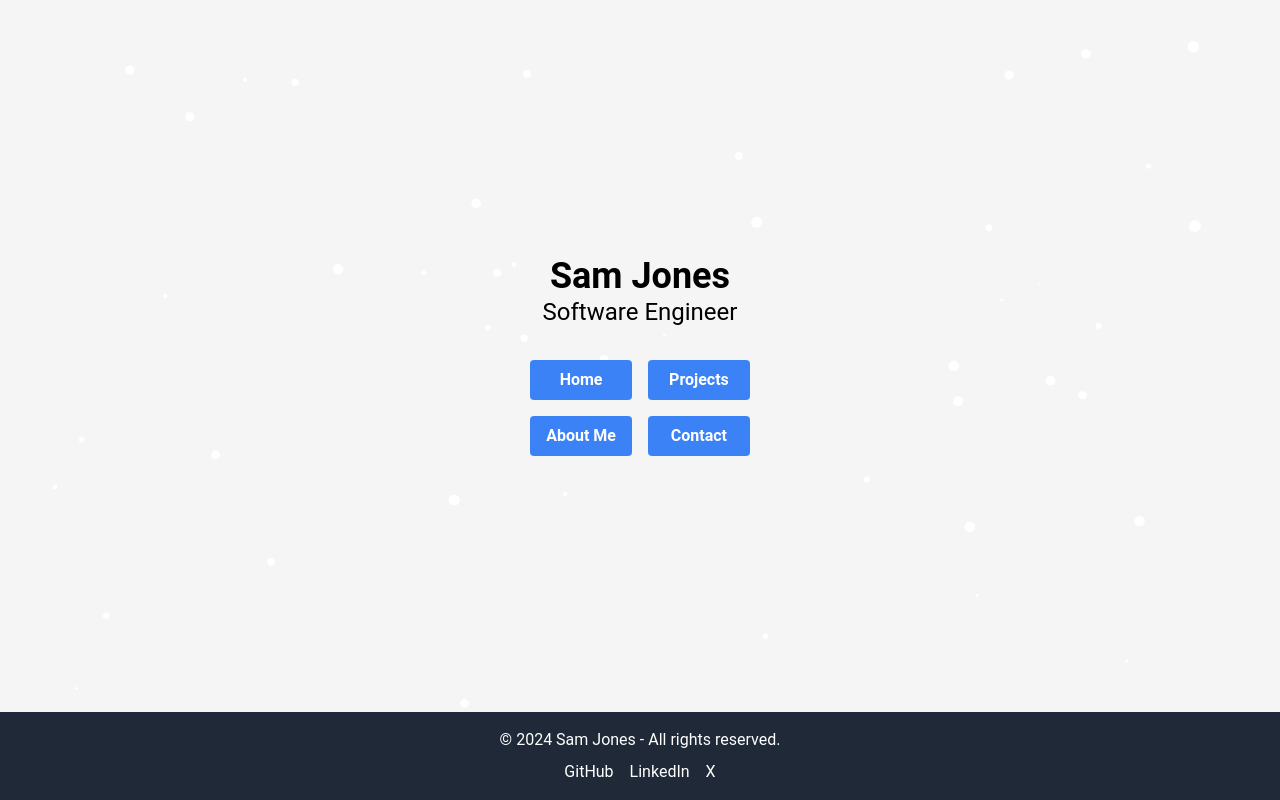
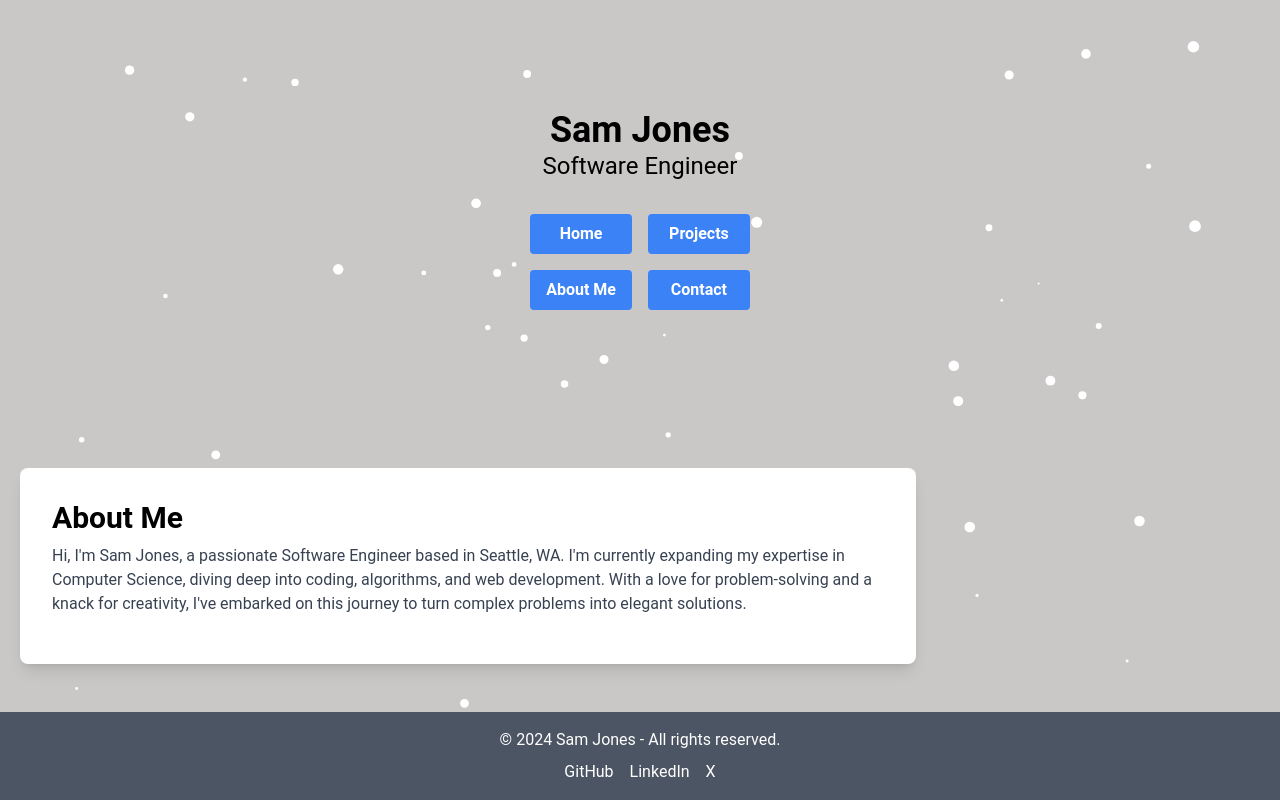
Before and after one commit to ParticularSpace/jonesPortfolio, a React (Create React App) app: page / in a window 1280 px wide. Built offline with nearby package versions, Linux system fonts and the light colour scheme.

Commit message:
added an about me component

```diff
--- /dev/null
+++ b/src/components/AboutMe.js
@@ -0,0 +1,12 @@
+function AboutMe() {
+    return (
+      <div className="max-w-4xl mx-5 my-12 p-8 bg-white shadow-lg rounded-lg">
+        <h2 className="text-3xl font-bold mb-2">About Me</h2>
+        <p className="text-gray-700 mb-4">
+          Hi, I'm Sam Jones, a passionate Software Engineer based in Seattle, WA. I'm currently expanding my expertise in Computer Science, diving deep into coding, algorithms, and web development. With a love for problem-solving and a knack for creativity, I've embarked on this journey to turn complex problems into elegant solutions.
+        </p>
+      </div>
+    );
+  }
+
+  export default AboutMe;
--- a/src/components/Footer.js
+++ b/src/components/Footer.js
@@ -2,7 +2,7 @@ function Footer() {
   const year = new Date().getFullYear();
 
   return (
-    <footer className="bg-gray-800 text-white text-center p-4">
+    <footer className="bg-gray-600 text-white text-center p-4">
       <p>© {year} Sam Jones - All rights reserved.</p>
       <div className="flex justify-center space-x-4 mt-2">
         <a
--- a/src/index.css
+++ b/src/index.css
@@ -7,6 +7,6 @@ body {
   margin: 0;
   padding: 0;
   font-family: 'Roboto', sans-serif;
-  background-color: #f5f5f5;
+  background-color: rgb(202, 199, 199);
 
 }
--- a/src/pages/Home.js
+++ b/src/pages/Home.js
@@ -1,10 +1,9 @@
 import Footer from "../components/Footer";
 import ParticleSwirl from "../components/ParticleSwirl";
+import AboutMe from "../components/AboutMe";
 
-function Home(){
-
-
-    return(
+function Home() {
+  return (
     <div className="flex flex-col min-h-screen">
       <ParticleSwirl />
       <div className="flex-grow flex flex-col justify-center items-center">
@@ -14,16 +13,27 @@ function Home(){
         </div>
 
         <div className="grid grid-cols-2 gap-4 mt-8">
-                <button className="bg-blue-500 hover:bg-blue-700 text-white font-bold py-2 px-4 rounded">Home</button>
-                <button className="bg-blue-500 hover:bg-blue-700 text-white font-bold py-2 px-4 rounded">Projects</button>
-                <button className="bg-blue-500 hover:bg-blue-700 text-white font-bold py-2 px-4 rounded">About Me</button>
-                <button className="bg-blue-500 hover:bg-blue-700 text-white font-bold py-2 px-4 rounded">Contact</button>
+          <button className="bg-blue-500 hover:bg-blue-700 text-white font-bold py-2 px-4 rounded">
+            Home
+          </button>
+          <button className="bg-blue-500 hover:bg-blue-700 text-white font-bold py-2 px-4 rounded">
+            Projects
+          </button>
+          <button className="bg-blue-500 hover:bg-blue-700 text-white font-bold py-2 px-4 rounded">
+            About Me
+          </button>
+          <button className="bg-blue-500 hover:bg-blue-700 text-white font-bold py-2 px-4 rounded">
+            Contact
+          </button>
         </div>
+      </div>
+      <div className="">
+        <AboutMe />
       </div>
 
       <Footer />
     </div>
-    )
+  );
 }
 
 export default Home;
```
Lines whose indentation alone changed are shown as unchanged.
